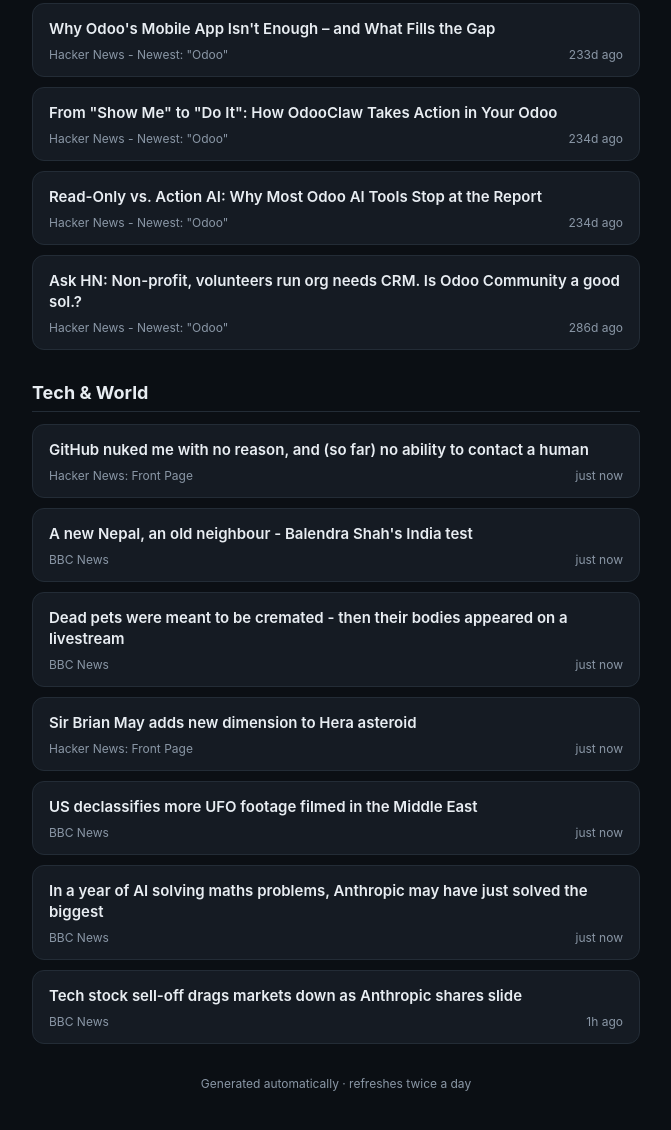
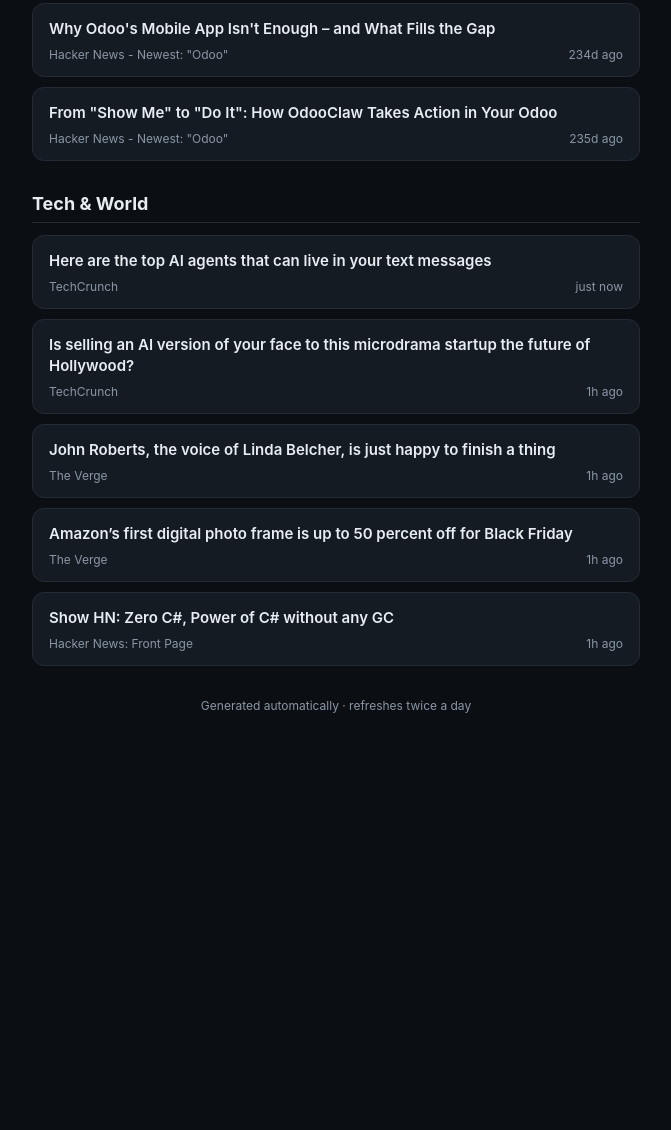
Before and after one commit to savyasachin/tech-digest_theodoobin, a plain HTML site: page docs/index.html in a window 1280 px wide. Shown: the part 438-1568 px from the top of the page, without its empty margins (304-975 px from the left). After the commit the page ends 1199 px from the top, so only its background shows below. Drawn offline with Linux system fonts and the light colour scheme.

Commit message:
Update daily digest page

```diff
--- a/docs/index.html
+++ b/docs/index.html
@@ -3,7 +3,7 @@
 <head>
 <meta charset="UTF-8">
 <meta name="viewport" content="width=device-width, initial-scale=1.0">
-<title>Full Digest - Friday, 20 November - 23:52</title>
+<title>Quick Check - Saturday, 21 November - 17:11</title>
 <style>
   :root {
     color-scheme: light dark;
@@ -101,9 +101,9 @@
 </head>
 <body>
   <header>
-    <div class="eyebrow">Full Digest</div>
+    <div class="eyebrow">Quick Check</div>
     <h1>Daily Digest</h1>
-    <div class="timestamp">Friday, 20 November - 23:52 (Asia/Qatar)</div>
+    <div class="timestamp">Saturday, 21 November - 17:11 (Asia/Qatar)</div>
   </header>
 
 
@@ -124,7 +124,7 @@
         <div class="card-title">Easily migrate your old custom Odoo module to a new version</div>
         <div class="card-meta">
           <span class="card-source">Hacker News - Newest: &quot;Odoo&quot;</span>
-          <span class="card-age">135d ago</span>
+          <span class="card-age">136d ago</span>
         </div>
       </a>
 
@@ -142,7 +142,7 @@
         <div class="card-title">Why Odoo&#x27;s Mobile App Isn&#x27;t Enough – and What Fills the Gap</div>
         <div class="card-meta">
           <span class="card-source">Hacker News - Newest: &quot;Odoo&quot;</span>
-          <span class="card-age">233d ago</span>
+          <span class="card-age">234d ago</span>
         </div>
       </a>
 
@@ -151,25 +151,7 @@
         <div class="card-title">From &quot;Show Me&quot; to &quot;Do It&quot;: How OdooClaw Takes Action in Your Odoo</div>
         <div class="card-meta">
           <span class="card-source">Hacker News - Newest: &quot;Odoo&quot;</span>
-          <span class="card-age">234d ago</span>
-        </div>
-      </a>
-
-
-      <a class="card" href="https://www.odooclaw.ai/blog/read-only-vs-action-ai-why-most-odoo-ai-tools-stop-at-the-report" target="_blank" rel="noopener">
-        <div class="card-title">Read-Only vs. Action AI: Why Most Odoo AI Tools Stop at the Report</div>
-        <div class="card-meta">
-          <span class="card-source">Hacker News - Newest: &quot;Odoo&quot;</span>
-          <span class="card-age">234d ago</span>
-        </div>
-      </a>
-
-
-      <a class="card" href="https://news.ycombinator.com/item?id=46920322" target="_blank" rel="noopener">
-        <div class="card-title">Ask HN: Non-profit, volunteers run org needs CRM. Is Odoo Community a good sol.?</div>
-        <div class="card-meta">
-          <span class="card-source">Hacker News - Newest: &quot;Odoo&quot;</span>
-          <span class="card-age">286d ago</span>
+          <span class="card-age">235d ago</span>
         </div>
       </a>
 
@@ -180,64 +162,46 @@
       <h2>Tech &amp; World</h2>
       <div class="cards">
 
-      <a class="card" href="https://nate.mecca1.net/posts/2026-11-20_help/" target="_blank" rel="noopener">
-        <div class="card-title">GitHub nuked me with no reason, and (so far) no ability to contact a human</div>
+      <a class="card" href="https://techcrunch.com/2026/11/21/all-the-ai-agents-that-can-live-in-your-text-messages/" target="_blank" rel="noopener">
+        <div class="card-title">Here are the top AI agents that can live in your text messages</div>
         <div class="card-meta">
-          <span class="card-source">Hacker News: Front Page</span>
+          <span class="card-source">TechCrunch</span>
           <span class="card-age">just now</span>
         </div>
       </a>
 
 
-      <a class="card" href="https://www.bbc.co.uk/news/articles/c6jre8xd83qgo?at_medium=RSS&amp;at_campaign=rss" target="_blank" rel="noopener">
-        <div class="card-title">A new Nepal, an old neighbour - Balendra Shah&#x27;s India test</div>
+      <a class="card" href="https://techcrunch.com/2026/11/21/is-selling-an-ai-version-of-your-face-to-this-microdrama-startup-the-future-of-hollywood/" target="_blank" rel="noopener">
+        <div class="card-title">Is selling an AI version of your face to this microdrama startup the future of Hollywood?</div>
         <div class="card-meta">
-          <span class="card-source">BBC News</span>
-          <span class="card-age">just now</span>
+          <span class="card-source">TechCrunch</span>
+          <span class="card-age">1h ago</span>
         </div>
       </a>
 
 
-      <a class="card" href="https://www.bbc.co.uk/news/articles/cmn502ek17yvo?at_medium=RSS&amp;at_campaign=rss" target="_blank" rel="noopener">
-        <div class="card-title">Dead pets were meant to be cremated - then their bodies appeared on a livestream</div>
+      <a class="card" href="https://www.theverge.com/report/1038463/john-roberts-linda-belcher-bobs-burgers-interview" target="_blank" rel="noopener">
+        <div class="card-title">John Roberts, the voice of Linda Belcher, is just happy to finish a thing</div>
         <div class="card-meta">
-          <span class="card-source">BBC News</span>
-          <span class="card-age">just now</span>
+          <span class="card-source">The Verge</span>
+          <span class="card-age">1h ago</span>
         </div>
       </a>
 
 
-      <a class="card" href="https://www.esa.int/articles/about-us/directorates/operations/space-safety/hera/sir-brian-may-adds-new-dimension-to-hera-asteroid" target="_blank" rel="noopener">
-        <div class="card-title">Sir Brian May adds new dimension to Hera asteroid</div>
+      <a class="card" href="https://www.theverge.com/gadgets/1038762/amazon-alexa-photo-frame-black-friday-2026-deal-sale" target="_blank" rel="noopener">
+        <div class="card-title">Amazon’s first digital photo frame is up to 50 percent off for Black Friday</div>
         <div class="card-meta">
-          <span class="card-source">Hacker News: Front Page</span>
-          <span class="card-age">just now</span>
+          <span class="card-source">The Verge</span>
+          <span class="card-age">1h ago</span>
         </div>
       </a>
 
 
-      <a class="card" href="https://www.bbc.co.uk/news/videos/cqdr1x8mypnko?at_medium=RSS&amp;at_campaign=rss" target="_blank" rel="noopener">
-        <div class="card-title">US declassifies more UFO footage filmed in the Middle East</div>
+      <a class="card" href="https://onurgumus.github.io/zero-csharp/index.html" target="_blank" rel="noopener">
+        <div class="card-title">Show HN: Zero C#, Power of C# without any GC</div>
         <div class="card-meta">
-          <span class="card-source">BBC News</span>
-          <span class="card-age">just now</span>
-        </div>
-      </a>
-
-
-      <a class="card" href="https://www.bbc.co.uk/news/articles/c6pqr2g7w059o?at_medium=RSS&amp;at_campaign=rss" target="_blank" rel="noopener">
-        <div class="card-title">In a year of AI solving maths problems, Anthropic may have just solved the biggest</div>
-        <div class="card-meta">
-          <span class="card-source">BBC News</span>
-          <span class="card-age">just now</span>
-        </div>
-      </a>
-
-
-      <a class="card" href="https://www.bbc.co.uk/news/articles/c6808ym10vzgo?at_medium=RSS&amp;at_campaign=rss" target="_blank" rel="noopener">
-        <div class="card-title">Tech stock sell-off drags markets down as Anthropic shares slide</div>
-        <div class="card-meta">
-          <span class="card-source">BBC News</span>
+          <span class="card-source">Hacker News: Front Page</span>
           <span class="card-age">1h ago</span>
         </div>
       </a>
```
